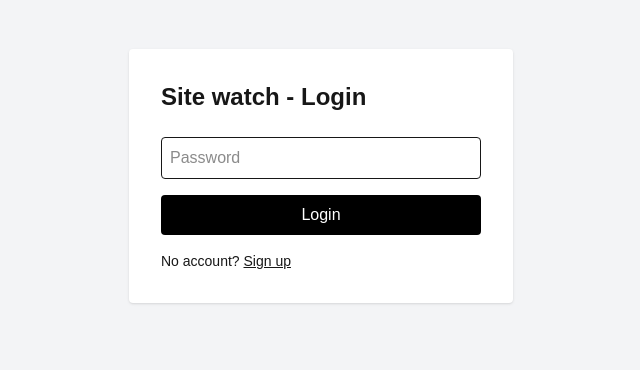
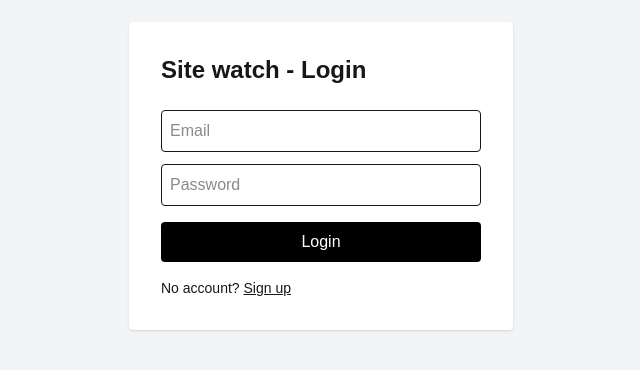
Before and after one commit to Zwananilior/Sitewatch-, a Next.js app: page /login in a window 1280 px wide. Shown: the part 224-594 px from the top of the page, without its empty margins (319-959 px from the left). Built offline with nearby package versions, Linux system fonts and the light colour scheme; no server answers.

Commit message:
Update page.tsx

```diff
--- a/app/login/page.tsx
+++ b/app/login/page.tsx
@@ -27,7 +27,9 @@ export default function LoginPage() {
 	       <form onSubmit={ handleLogin } className="bg-white p-8 rounded shadow w-96">
 	         <h1 className="text-2xl font-bold mb-6">Site watch - Login</h1>
 			     { error && <p className="bg-red-50 text-red-700 text-sm p-2 rounded mb-3">{error}</p>}
-			     <input className="w-full border p-2 mb-4 rounded" placeholder="Password"
+			    <input className="w-full border p-2 mb-3 rounded" placeholder="Email" type="email" value={email}
+  onChange={e => setEmail(e.target.value)} required/>
+			   <input className="w-full border p-2 mb-4 rounded" placeholder="Password"
 			      type="password" value={password} onChange={e =>setPassword(e.target.value)}
 				      required/>
 					  <button disabled={loading} className="w-full bg-black text-white p-2 rounded">
```
